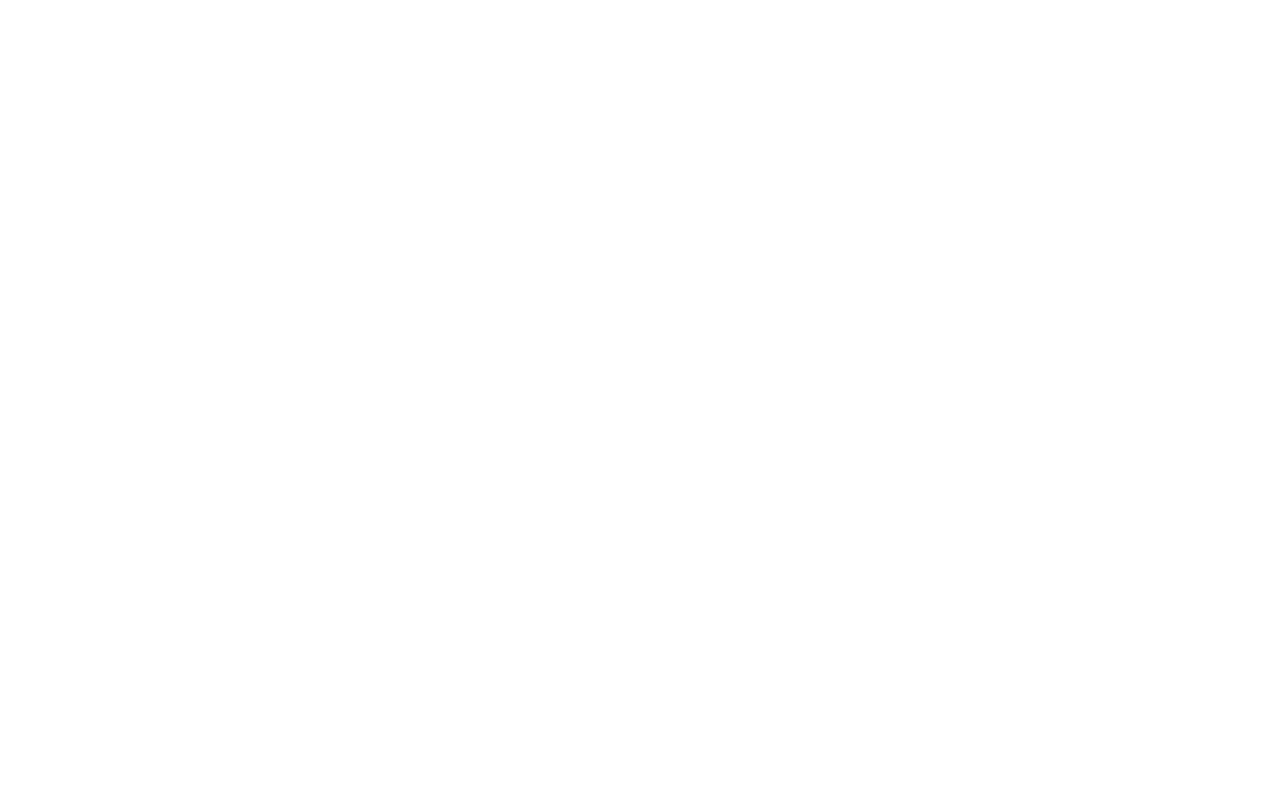
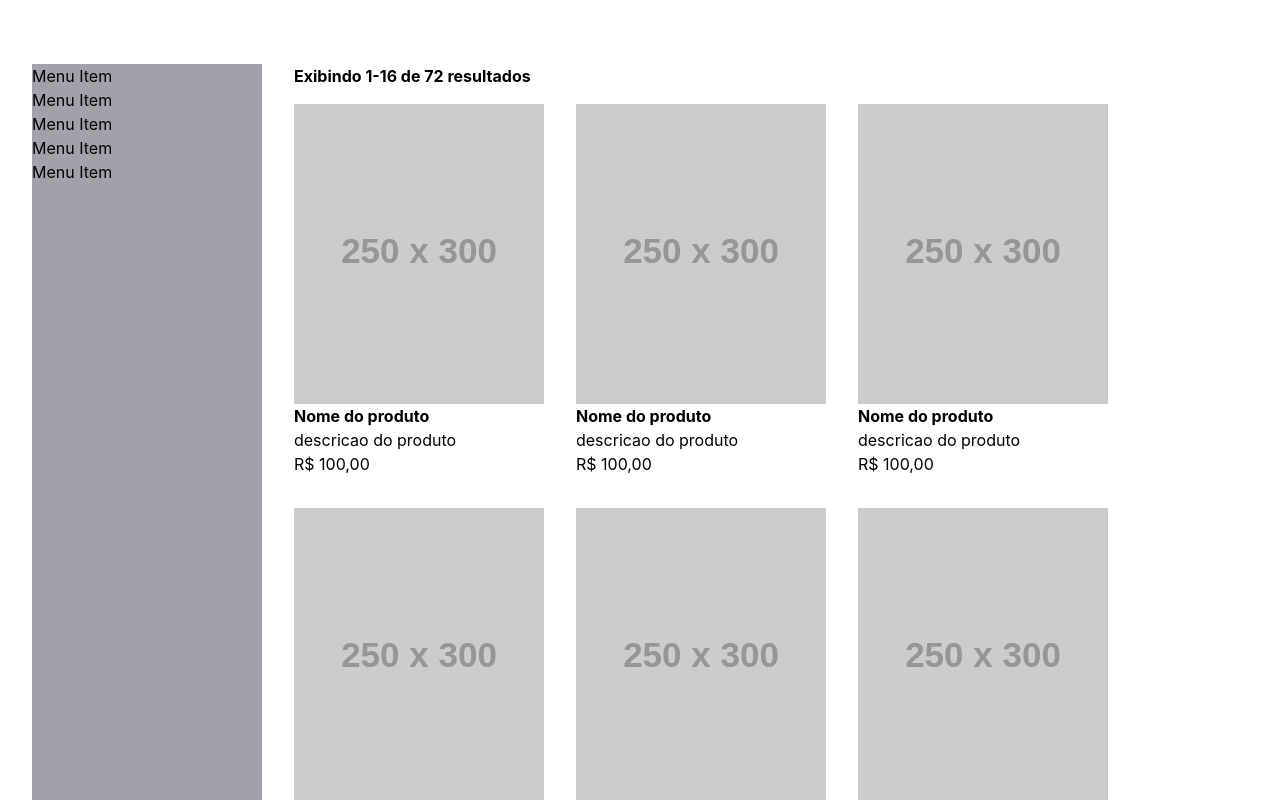
Before and after one commit to vemser/vemser-vs13-projeto-tshirt-ecomerce-front, a React (Vite) app: page /catalog in a window 1280 px wide. Before the commit this address had no page. Shown: the top 800 px of the page. Built offline with nearby package versions, Linux system fonts and the light colour scheme.

Commit message:
feat: create products catalog

```diff
--- a/package.json
+++ b/package.json
@@ -10,6 +10,9 @@
     "preview": "vite preview"
   },
   "dependencies": {
+    "@emotion/react": "^11.11.4",
+    "@emotion/styled": "^11.11.0",
+    "@mui/icons-material": "^5.15.13",
     "@mui/material": "^5.15.13",
     "@reduxjs/toolkit": "^2.2.1",
     "axios": "^1.6.7",
--- /dev/null
+++ b/src/components/product-card/ProductCard.tsx
@@ -0,0 +1,33 @@
+import { StarOutline, Visibility } from "@mui/icons-material";
+
+function ProductCard() {
+  return (
+    <div>
+      <div className="group/card relative hover: cursor-pointer">
+        <img src="https://placeholder.com/250x300" alt="imagem placeholder" />
+        <div className="w-full h-full p-2 flex flex-col justify-between group/overlay absolute top-0 left-0 invisible group-hover/card:visible">
+          <div className="flex flex-col gap-2 w-full justify-end items-end">
+            <button className="bg-white py-2 px-3 rounded-full hover:bg-zinc-100">
+              <Visibility />
+            </button>
+            <button className="bg-white py-2 px-3 rounded-full hover:bg-zinc-100">
+              <StarOutline />
+            </button>
+          </div>
+          <div className="w-full flex justify-center">
+            <button className="bg-white py-2 px-4 rounded hover:bg-zinc-100">
+              Adicionar ao carrinho
+            </button>
+          </div>
+        </div>
+      </div>
+      <div>
+        <p className="font-bold">Nome do produto</p>
+        <p>descricao do produto</p>
+        <span>R$ 100,00</span>
+      </div>
+    </div>
+  );
+}
+
+export default ProductCard;
--- /dev/null
+++ b/src/pages/catalog/Catalog.tsx
@@ -0,0 +1,29 @@
+import ProductCard from "../../components/product-card/ProductCard";
+
+function Catalog() {
+  return (
+    <main className="flex gap-8 w-full h-full py-16 px-8">
+      <section className="w-full h-auto max-w-80 bg-zinc-400">
+        <div className="w-full h-full">
+          <h3>Menu Item</h3>
+          <h3>Menu Item</h3>
+          <h3>Menu Item</h3>
+          <h3>Menu Item</h3>
+          <h3>Menu Item</h3>
+        </div>
+      </section>
+      <section>
+        <p className="font-bold mb-4">Exibindo 1-16 de 72 resultados</p>
+        <ul className="flex gap-8 flex-wrap">
+          {Array.from({ length: 18 }).map((_, index) => (
+            <li key={index}>
+              <ProductCard />
+            </li>
+          ))}
+        </ul>
+      </section>
+    </main>
+  );
+}
+
+export default Catalog;
--- a/src/routes/Router.tsx
+++ b/src/routes/Router.tsx
@@ -1,5 +1,5 @@
 import { BrowserRouter, Route, Routes } from "react-router-dom";
-import { Register } from "../pages/Register";
+import Catalog from "../pages/catalog/Catalog";
 
 export default function Router() {
   return (
@@ -13,8 +13,7 @@
             </>
           }
         />
-
-        <Route path="/register" element={<Register />} />
+        <Route path="/catalog" element={<Catalog />} />
       </Routes>
     </BrowserRouter>
   );
```
Also changed, not shown: 1 other file (tests, documents, lock files or other folders).
